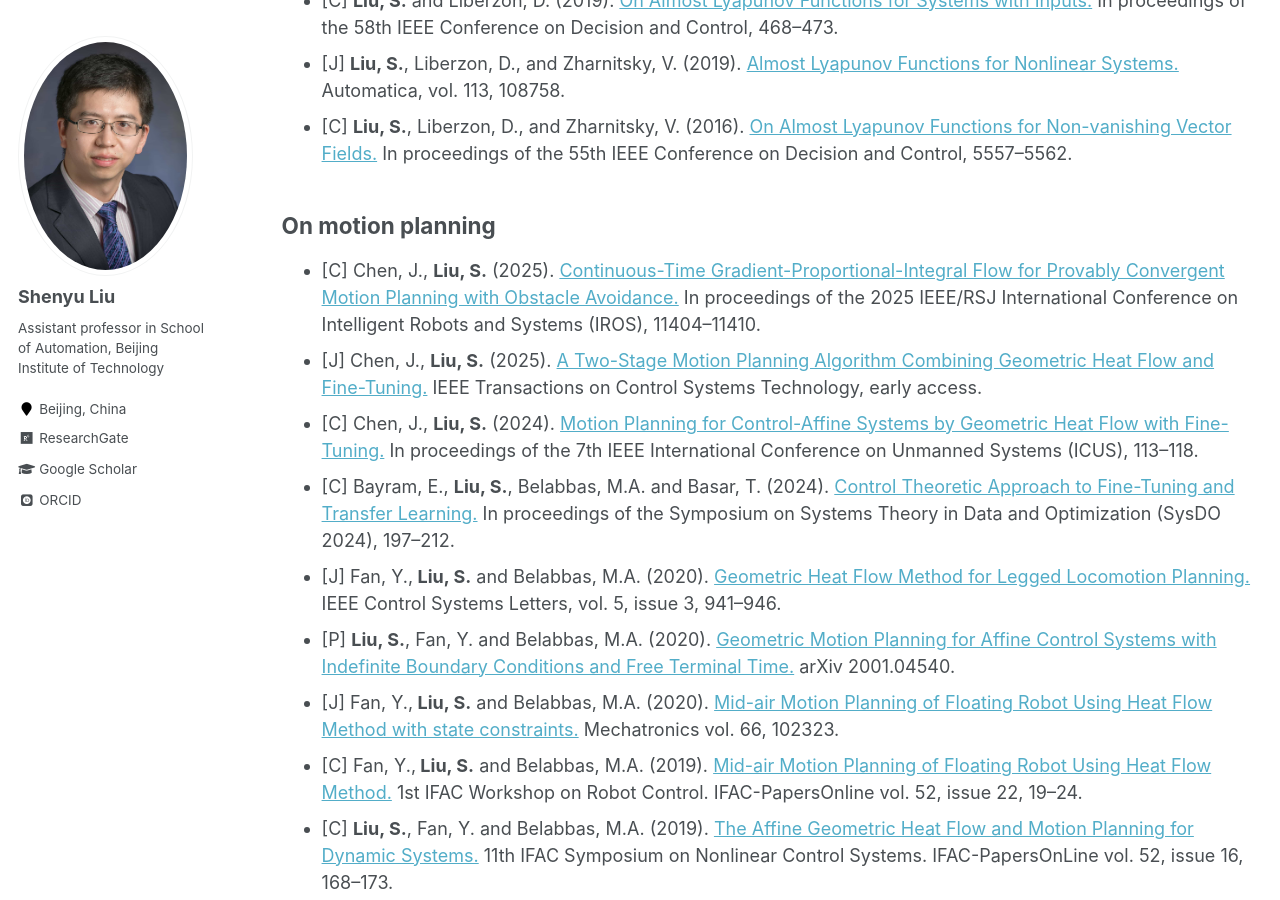
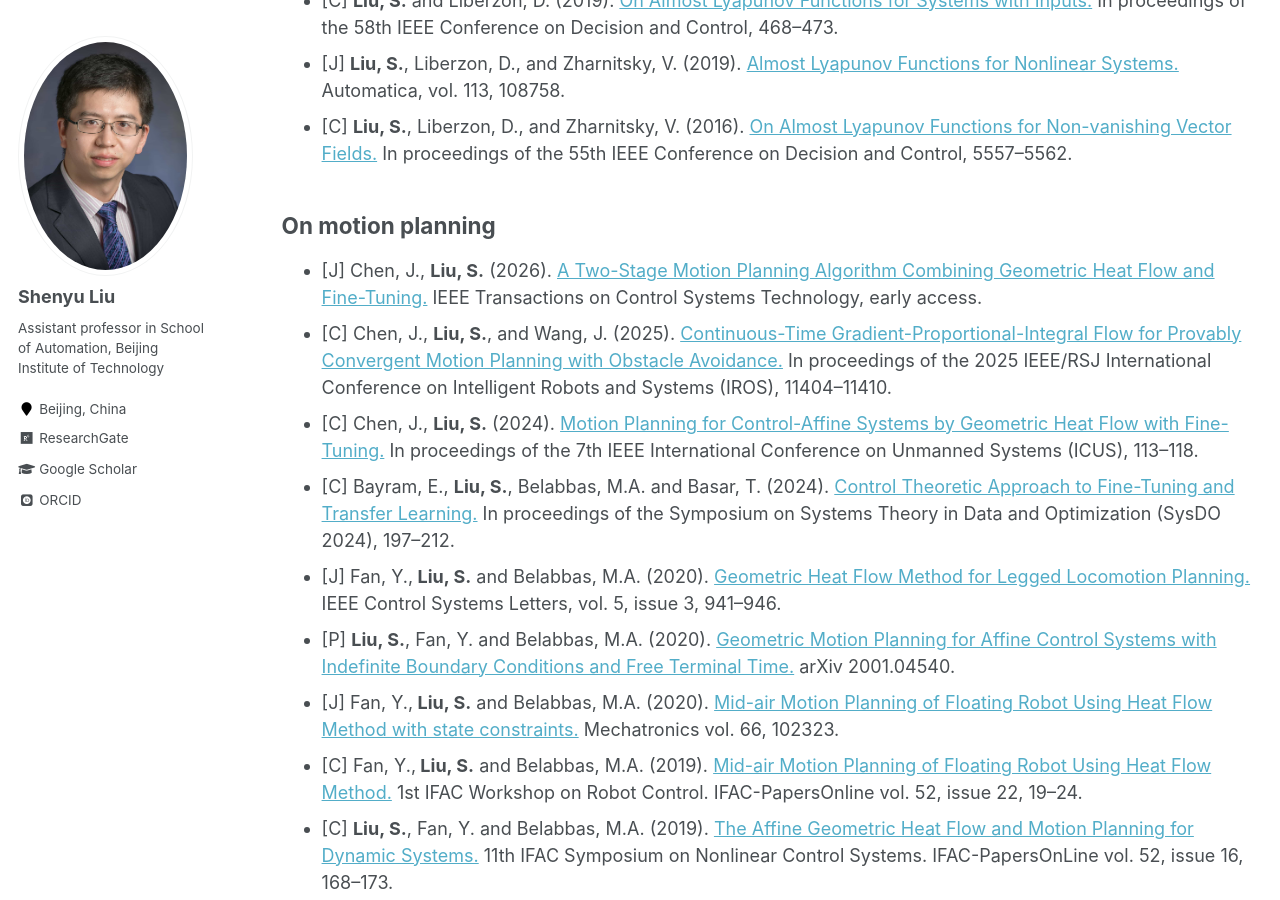
Before and after one commit to Shenyu-Liu/Shenyu-Liu.github.io, a Jekyll site: the page built from _pages/publications.md, in a window 1280 px wide and 900 px high, scrolled down 2856 px. Built offline with Jekyll 4.4.1, drawn with Linux system fonts in a browser that asks for light colours; some web fonts are replaced; some of the changed text lies outside the part shown.

Commit message:
Update publications.md

```diff
--- a/_pages/publications.md
+++ b/_pages/publications.md
@@ -29,7 +29,7 @@ On stability of switched systems
 * [C] <strong>Liu, S.</strong>. (2026). Stabilizing switched systems with all unstable subsystems by bounded average activation time switching. Submitted to European Control Conference 2026.
 * [C] <strong>Liu, S.</strong>, Della Rossa, M. and Tanwani, A. (2026). Converse Lyapunov Theorem for Switched Nonlinear Systems with Constrained Switching Signals. Submitted to IFAC World Congress 2026.
 * [J] Wen, P. and <strong> Liu, S.</strong>, (2025). Input-to-Moment Stability for Markovian Impulsive Switched Nonlinear Systems with Time-Varying Gain. Submitted to IEEE Transactions on Automatic Control.
-* [J] <strong>Liu, S.</strong>, Wen, P. and Si, J. (2025). <a href= "https://www.sciencedirect.com/science/article/pii/S1751570X26000129">Stability and Hybrid L<sub>2</sub>×ℓ<sub>2</sub> Gain Analysis of a Class of Impulsive Switched Systems.</a> Nonlinear Analysis: Hybrid Systems, vol. 60, 101686.
+* [J] <strong>Liu, S.</strong>, Wen, P. and Si, J. (2026). <a href= "https://www.sciencedirect.com/science/article/pii/S1751570X26000129">Stability and Hybrid L<sub>2</sub>×ℓ<sub>2</sub> Gain Analysis of a Class of Impulsive Switched Systems.</a> Nonlinear Analysis: Hybrid Systems, vol. 60, 101686.
 * [J] Eising, J. <strong>Liu, S.</strong>, Martinez, S., and Cortes, J. (2025). <a href="https://ieeexplore.ieee.org/document/10810729">Data-driven mode detection and stabilization of unknown switched linear systems</a>. IEEE Transactions on Automatic Control, vol. 70, no. 6, 3830&ndash;3845.
 * [J] <strong>Liu, S.</strong> and Tanwani, A. (2025). <a href="https://www.sciencedirect.com/science/article/pii/S0005109824004229">Impulsive switching signals with functional inequalities: Stability analysis using hybrid systems framework.</a> Automatica, vol. 171, 111928.
 * [C] Wen, P. and <strong>Liu, S.</strong> (2024). <a href="https://ieeexplore.ieee.org/document/10662301">Redundancy design of networked control systems under denial-of-service attacks</a>. In proceedings of the 43rd Chinese Control Conference, 1515&ndash;1520.
@@ -62,8 +62,8 @@ On stability of nonlinear systems
 
 On motion planning
 ------
-* [C] Chen, J., <strong>Liu, S.</strong> (2025). <a href="https://ieeexplore.ieee.org/document/11247429">Continuous-Time Gradient-Proportional-Integral Flow for Provably Convergent Motion Planning with Obstacle Avoidance.</a> In proceedings of the 2025 IEEE/RSJ International Conference on Intelligent Robots and Systems (IROS), 11404&ndash;11410.
-* [J] Chen, J., <strong>Liu, S.</strong> (2025). <a href="https://ieeexplore.ieee.org/document/11360631">A Two-Stage Motion Planning Algorithm Combining Geometric Heat Flow and Fine-Tuning.</a> IEEE Transactions on Control Systems Technology, early access.
+* [J] Chen, J., <strong>Liu, S.</strong> (2026). <a href="https://ieeexplore.ieee.org/document/11360631">A Two-Stage Motion Planning Algorithm Combining Geometric Heat Flow and Fine-Tuning.</a> IEEE Transactions on Control Systems Technology, early access.
+* [C] Chen, J., <strong>Liu, S.</strong>, and Wang, J. (2025). <a href="https://ieeexplore.ieee.org/document/11247429">Continuous-Time Gradient-Proportional-Integral Flow for Provably Convergent Motion Planning with Obstacle Avoidance.</a> In proceedings of the 2025 IEEE/RSJ International Conference on Intelligent Robots and Systems (IROS), 11404&ndash;11410.
 * [C] Chen, J., <strong>Liu, S.</strong> (2024). <a href="https://ieeexplore.ieee.org/document/10840103">Motion Planning for Control-Affine Systems by Geometric Heat Flow with Fine-Tuning.</a> In proceedings of the 7th IEEE International Conference on Unmanned Systems (ICUS), 113&ndash;118.
 * [C] Bayram, E., <strong>Liu, S.</strong>, Belabbas, M.A. and Basar, T. (2024). <a href="https://link.springer.com/chapter/10.1007/978-3-031-83191-1_13">Control Theoretic Approach to Fine-Tuning and Transfer Learning.</a> In proceedings of the Symposium on Systems Theory in Data and Optimization (SysDO 2024), 197&ndash;212.
 * [J] Fan, Y.,<strong> Liu, S.</strong> and Belabbas, M.A. (2020). <a href="https://ieeexplore.ieee.org/document/9127539">Geometric Heat Flow Method for Legged Locomotion Planning.</a> IEEE Control Systems Letters, vol. 5, issue 3, 941&ndash;946.
```
